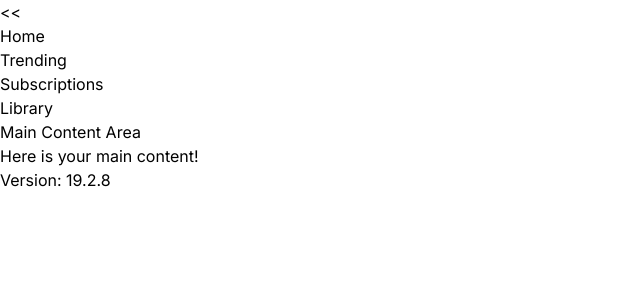
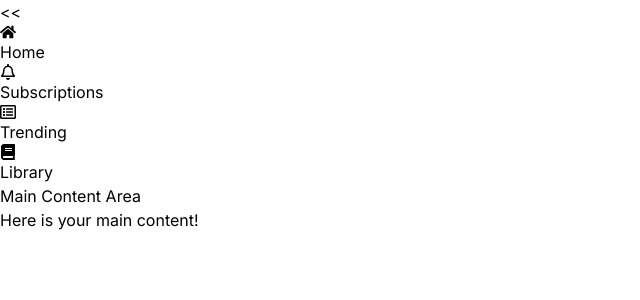
Before and after one commit to Tausifqureshi/React_Using_Filter, a React (Vite) app: page / in a window 1280 px wide. Shown: the top 300 px of the page, without its empty margins (0-640 px from the left). Built offline with nearby package versions, Linux system fonts and the light colour scheme.

Commit message:
Appwighte

```diff
--- a/package.json
+++ b/package.json
@@ -10,8 +10,10 @@
     "preview": "vite preview"
   },
   "dependencies": {
+    "@heroicons/react": "^2.2.0",
     "react": "^19.0.0",
-    "react-dom": "^19.0.0"
+    "react-dom": "^19.0.0",
+    "react-icons": "^5.4.0"
   },
   "devDependencies": {
     "@eslint/js": "^9.17.0",
--- a/src/App.jsx
+++ b/src/App.jsx
@@ -1,53 +1,79 @@
-import React, { useState, version } from "react";
+// import React, { useState, version } from "react";
+import React from "react";
+import Sidebar from "./components/sidebar/Sidebar";
+import MainContent from "./components/MainContent";
 
 const App = () => {
-  const [isSidebarOpen, setIsSidebarOpen] = useState(true);
+  // const [isSidebarOpen, setIsSidebarOpen] = useState(true);
 
-  const toggleSidebar = () => {
-    setIsSidebarOpen(!isSidebarOpen);
-  };
+  // const toggleSidebar = () => {
+  //   setIsSidebarOpen(!isSidebarOpen);
+  // };
 
   return (
     <div className="flex h-screen">
       {/* Sidebar */}
-      <div
-        className={`bg-gray-900 text-white transition-all duration-300 ${
-          isSidebarOpen ? "w-64" : "w-16"
-        }`}
-      >
-        {/* Toggle Button */}
-        <button
-          className="bg-gray-800 text-white w-full py-3 text-sm hover:bg-gray-700"
-          onClick={toggleSidebar}
-        >
-          {isSidebarOpen ? "<<" : ">>"}
-        </button>
+     <Sidebar />
 
-        {/* Menu Items */}
-        <ul className="mt-4 space-y-2">
-          <li className="px-4 py-2 hover:bg-gray-700 rounded-lg cursor-pointer">
-            Home
-          </li>
-          <li className="px-4 py-2 hover:bg-gray-700 rounded-lg cursor-pointer">
-            Trending
-          </li>
-          <li className="px-4 py-2 hover:bg-gray-700 rounded-lg cursor-pointer">
-            Subscriptions
-          </li>
-          <li className="px-4 py-2 hover:bg-gray-700 rounded-lg cursor-pointer">
-            Library
-          </li>
-        </ul>
-      </div>
+     <MainContent />
 
       {/* Main Content */}
-      <div className="flex-1 bg-gray-100 p-6">
+      {/* <div className="flex-1 bg-gray-100 p-6">
         <h1 className="text-2xl font-bold">Main Content Area</h1>
         <p>Here is your main content!</p>
         <h1 className="text-green-500">Version: {version}</h1>
-      </div>
+      </div> */}
+
+
     </div>
   );
 };
 
 export default App;
+
+
+
+
+
+
+
+
+
+
+
+
+
+
+
+
+
+
+
+
+
+
+
+
+
+
+
+
+
+
+// import React from "react";
+// import Sidebar from "./components/sidebar/Sidebar";
+// import MainContent from "./components/MainContent";
+
+// function App() {
+//   return (
+//     <div className="flex h-screen">
+//       {/* Sidebar */}
+//       <Sidebar />
+
+//       {/* Main Content */}
+//       <MainContent />
+//     </div>
+//   );
+// }
+
+// export default App;
--- /dev/null
+++ b/src/components/MainContent.jsx
@@ -0,0 +1,18 @@
+import React from "react";
+
+const MainContent = () => {
+  return (
+    // <div className="flex-1 bg-gray-100 p-4">
+    //   <h1 className="text-2xl font-bold">Main Content</h1>
+    //   <p>Here goes the main content of the page.</p>
+    // </div>
+
+    <div className="flex-1 bg-gray-100 p-6">
+            <h1 className="text-2xl font-bold">Main Content Area</h1>
+            <p>Here is your main content!</p>
+            {/* <h1 className="text-green-500">Version: {version}</h1> */}
+          </div>
+  );
+};
+
+export default MainContent;
--- /dev/null
+++ b/src/components/sidebar/Sidebar.jsx
@@ -0,0 +1,208 @@
+
+// import React, { useState } from "react";
+
+// function Sidebar() {
+//      const [isSidebarOpen, setIsSidebarOpen] = useState(true);
+
+//       const toggleSidebar = () => {
+//         setIsSidebarOpen(!isSidebarOpen);
+//       };
+//   return  <div
+//   className={`bg-gray-900 text-white transition-all duration-300 ${
+//     isSidebarOpen ? "w-64" : "w-18"
+//   }`}
+// >
+//   {/* Toggle Button */}
+//   <button
+//     className="bg-gray-800 text-white w-full py-3 text-sm hover:bg-gray-700"
+//     onClick={toggleSidebar}
+//   >
+//     {isSidebarOpen ? "<<" : ">>"}
+//   </button>
+
+//   {/* Menu Items */}
+//   <ul className="mt-4 space-y-2">
+//     <li className="px-4 py-2 hover:bg-gray-700 rounded-lg cursor-pointer">
+//       Home
+//     </li>
+//     <li className="px-4 py-2 hover:bg-gray-700 rounded-lg cursor-pointer">
+//       Trending
+//     </li>
+//     <li className="px-4 py-2 hover:bg-gray-700 rounded-lg cursor-pointer">
+//       Subscriptions
+//     </li>
+//     <li className="px-4 py-2 hover:bg-gray-700 rounded-lg cursor-pointer">
+//       Library
+//     </li>
+//   </ul>
+// </div>
+//   ;
+// }
+
+// export default Sidebar;
+
+
+
+
+
+
+
+// // import React from "react";
+// // // Import icons from Heroicons v2
+// // import { HomeIcon, VideoCameraIcon, UsersIcon, CogIcon } from '@heroicons/react/24/outline';
+
+// // const Sidebar = () => {
+// //   return (
+// //     <div className="w-64 bg-gray-900 text-gray-100">
+// //       {/* Logo Section */}
+// //       <div className="p-4 text-center font-bold text-xl bg-gray-800">
+// //         MySidebar
+// //       </div>
+
+// //       {/* Navigation Links */}
+// //       <ul className="mt-4 space-y-2">
+// //         <li className="flex items-center px-4 py-2 hover:bg-gray-700 cursor-pointer">
+// //           <HomeIcon className="w-6 h-6 mr-3" />
+// //           Home
+// //         </li>
+// //         <li className="flex items-center px-4 py-2 hover:bg-gray-700 cursor-pointer">
+// //           <VideoCameraIcon className="w-6 h-6 mr-3" />
+// //           Videos
+// //         </li>
+// //         <li className="flex items-center px-4 py-2 hover:bg-gray-700 cursor-pointer">
+// //           <UsersIcon className="w-6 h-6 mr-3" />
+// //           Community
+// //         </li>
+// //         <li className="flex items-center px-4 py-2 hover:bg-gray-700 cursor-pointer">
+// //           <CogIcon className="w-6 h-6 mr-3" />
+// //           Settings
+// //         </li>
+// //       </ul>
+// //     </div>
+// //   );
+// // };
+
+// // export default Sidebar;
+
+
+
+
+
+
+
+
+
+
+
+
+
+
+
+
+
+// import React, { useState } from "react";
+// // Importing icons from react-icons
+// import { FaHome, FaRegBell, FaRegListAlt, FaBook } from 'react-icons/fa';
+
+// function Sidebar() {
+//   const [isSidebarOpen, setIsSidebarOpen] = useState(true);
+
+//   const toggleSidebar = () => {
+//     setIsSidebarOpen(!isSidebarOpen);
+//   };
+
+//   return (
+//     <div
+//       className={`bg-gray-900 text-white transition-all duration-300 ${
+//         isSidebarOpen ? "w-64" : "w-18"
+//       }`}
+//     >
+//       {/* Toggle Button */}
+//       <button
+//         className="bg-gray-800 text-white w-full py-3 text-sm hover:bg-gray-700"
+//         onClick={toggleSidebar}
+//       >
+//         {isSidebarOpen ? "<<" : ">>"}
+//       </button>
+
+//       {/* Menu Items */}
+//       <ul className="mt-4 space-y-2">
+//         <li className="flex items-center px-4 py-2 hover:bg-gray-700 rounded-lg cursor-pointer">
+//           <FaHome className="w-6 h-6 mr-3" />
+//           {isSidebarOpen && "Home"}
+//         </li>
+//         <li className="flex items-center px-4 py-2 hover:bg-gray-700 rounded-lg cursor-pointer">
+//           <FaRegBell className="w-6 h-6 mr-3" />
+//           {isSidebarOpen && "Subscriptions"}
+//         </li>
+//         <li className="flex items-center px-4 py-2 hover:bg-gray-700 rounded-lg cursor-pointer">
+//           <FaRegListAlt className="w-6 h-6 mr-3" />
+//           {isSidebarOpen && "Trending"}
+//         </li>
+//         <li className="flex items-center px-4 py-2 hover:bg-gray-700 rounded-lg cursor-pointer">
+//           <FaBook className="w-6 h-6 mr-3" />
+//           {isSidebarOpen && "Library"}
+//         </li>
+//       </ul>
+//     </div>
+//   );
+// }
+
+// export default Sidebar;
+
+
+
+
+
+
+
+
+import React, { useState } from "react";
+// Importing icons from react-icons
+import { FaHome, FaRegBell, FaRegListAlt, FaBook } from 'react-icons/fa';
+
+function Sidebar() {
+  const [isSidebarOpen, setIsSidebarOpen] = useState(true);
+
+  const toggleSidebar = () => {
+    setIsSidebarOpen(!isSidebarOpen);
+  };
+
+  return (
+    <div
+      className={`bg-gray-900 text-white transition-all duration-300 ease-in-out ${
+        isSidebarOpen ? "w-64" : "w-14"
+      }`}
+    >
+      {/* Toggle Button */}
+      <button
+        className="bg-gray-800 text-white w-full py-3 text-sm hover:bg-gray-700"
+        onClick={toggleSidebar}
+      >
+        {isSidebarOpen ? "<<" : ">>"}
+      </button>
+
+      {/* Menu Items */}
+      <ul className="mt-4 space-y-2">
+        <li className="flex items-center px-4 py-2 hover:bg-gray-700 rounded-lg cursor-pointer" title="Home">
+          <FaHome className="w-6 h-6 mr-3" />
+          {isSidebarOpen && "Home"}
+        </li>
+        <li className="flex items-center px-4 py-2 hover:bg-gray-700 rounded-lg cursor-pointer">
+          <FaRegBell className="w-6 h-6 mr-3" />
+          {isSidebarOpen && "Subscriptions"}
+        </li>
+        <li className="flex items-center px-4 py-2 hover:bg-gray-700 rounded-lg cursor-pointer">
+          <FaRegListAlt className="w-6 h-6 mr-3" />
+          {isSidebarOpen && "Trending"}
+        </li>
+        <li className="flex items-center px-4 py-2 hover:bg-gray-700 rounded-lg cursor-pointer">
+          <FaBook className="w-6 h-6 mr-3" />
+          {isSidebarOpen && "Library"}
+        </li>
+      </ul>
+    </div>
+  );
+}
+
+export default Sidebar;
```
Also changed, not shown: 1 other file (tests, documents, lock files or other folders).
